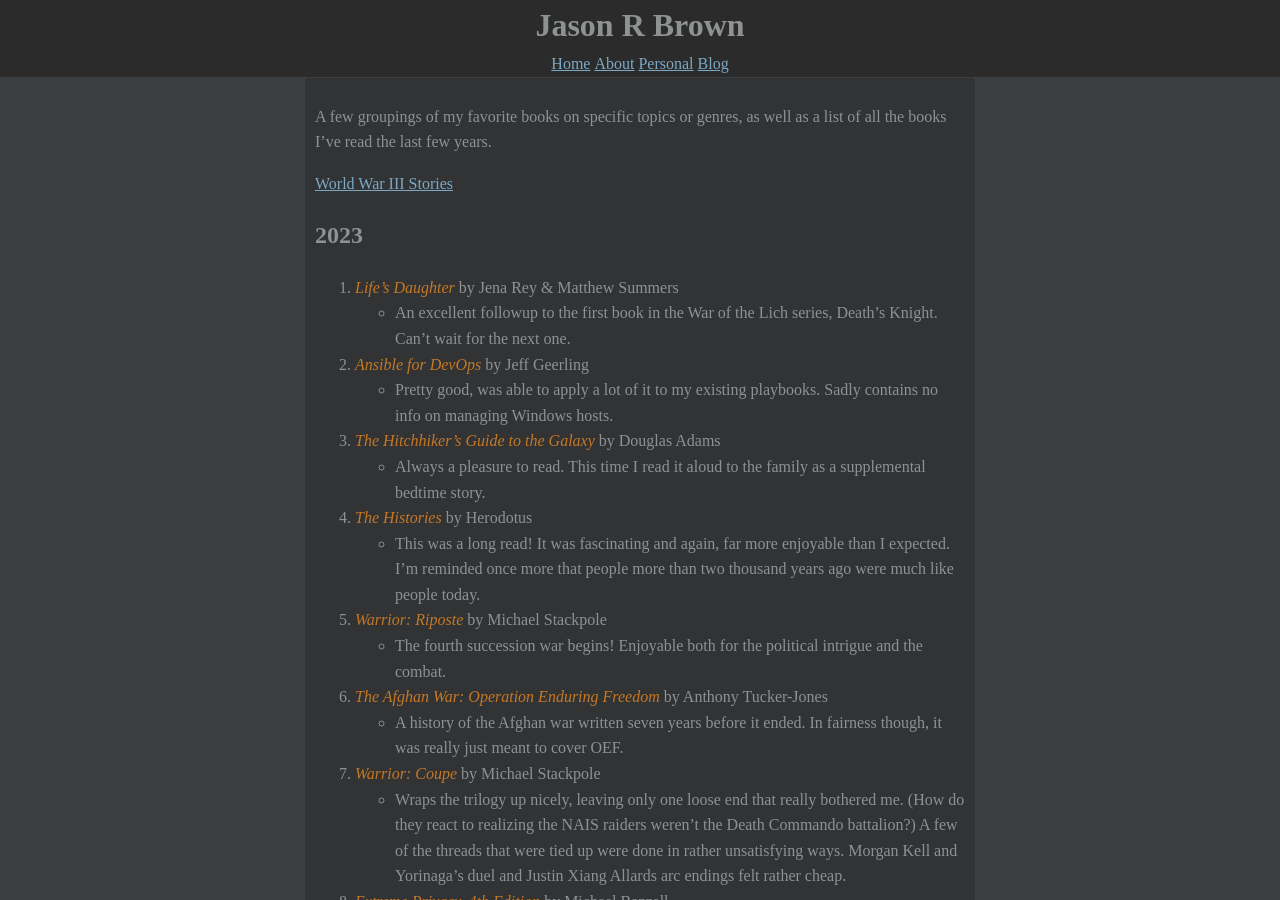
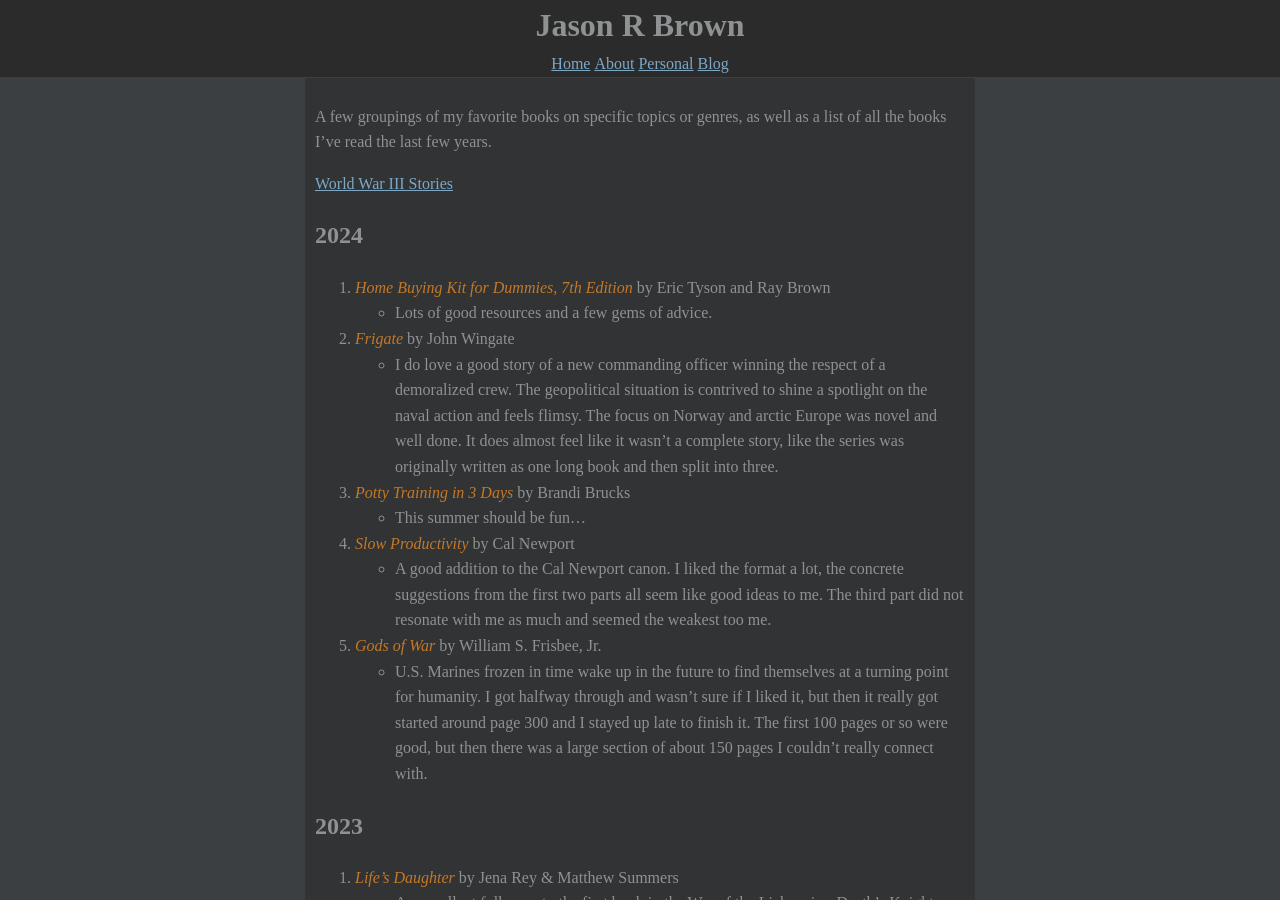
Before and after one commit to noUsernamesLef7/noUsernamesLef7.github.io, a Jekyll site: the page built from personal/books/index.md, in a window 1280 px wide and 900 px high. Built offline with Jekyll 4.4.1, drawn with Linux system fonts in a browser that asks for light colours.

Commit message:
Add recent books

```diff
--- a/personal/books/index.md
+++ b/personal/books/index.md
@@ -7,6 +7,18 @@ title: Books
 A few groupings of my favorite books on specific topics or genres, as well as a list of all the books I've read the last few years.
 
 [World War III Stories](./ww3)
+
+## 2024
+1. *Home Buying Kit for Dummies, 7th Edition* by Eric Tyson and Ray Brown
+    * Lots of good resources and a few gems of advice.
+2. *Frigate* by John Wingate
+    * I do love a good story of a new commanding officer winning the respect of a demoralized crew. The geopolitical situation is contrived to shine a spotlight on the naval action and feels flimsy. The focus on Norway and arctic Europe was novel and well done. It does almost feel like it wasn't a complete story, like the series was originally written as one long book and then split into three.
+3. *Potty Training in 3 Days* by Brandi Brucks
+    * This summer should be fun...
+4. *Slow Productivity* by Cal Newport
+    * A good addition to the Cal Newport canon. I liked the format a lot, the concrete suggestions from the first two parts all seem like good ideas to me. The third part did not resonate with me as much and seemed the weakest too me.
+5. *Gods of War* by William S. Frisbee, Jr.
+    * U.S. Marines frozen in time wake up in the future to find themselves at a turning point for humanity. I got halfway through and wasn't sure if I liked it, but then it really got started around page 300 and I stayed up late to finish it. The first 100 pages or so were good, but then there was a large section of about 150 pages I couldn't really connect with.
 
 ## 2023
 1. *Life's Daughter* by Jena Rey & Matthew Summers
@@ -83,7 +95,6 @@ A few groupings of my favorite books on specific topics or genres, as well as a
     * Another of the best WWIII novels out there. This one is set in the world of Gen. Hackett's The Third World War but from the perspective of a cavalry company commander. Love how things flow, with minimal time skipping which really gives a sense to the pacing of high intensity conflict. In fact, most of the time jumps that occur are when the main character is sleeping. Nothing else like it.
 18. *The Rust Programming Language* by Steve Klabnik and Carol Nichols
     * Great overview of the language! I finished it just in time to begin participating in the 2022 Advent of Code writing all my solutions in Rust.
-
 
 ## 2021
 I like many others have recently come to the realization that I no longer read books. I noticed this in 2019 when it was nearly October and I couldn't recall a single book that I'd read all year. I decided to change that in 2020 and found that it was actually somewhat difficult to get back into. My attention wandered and I had difficulty finding the time, it's almost like I had to re-learn how to read a book. I actually did read a book entitled *How to Read a Book by Mortimer Adler* in an attempt to recover this seemingly lost talent. My efforts that year were acceptable I suppose but 2021 is off to a great start. February is not yet over at the time of this writing and I've already read seven books, more than all of 2019.
```
